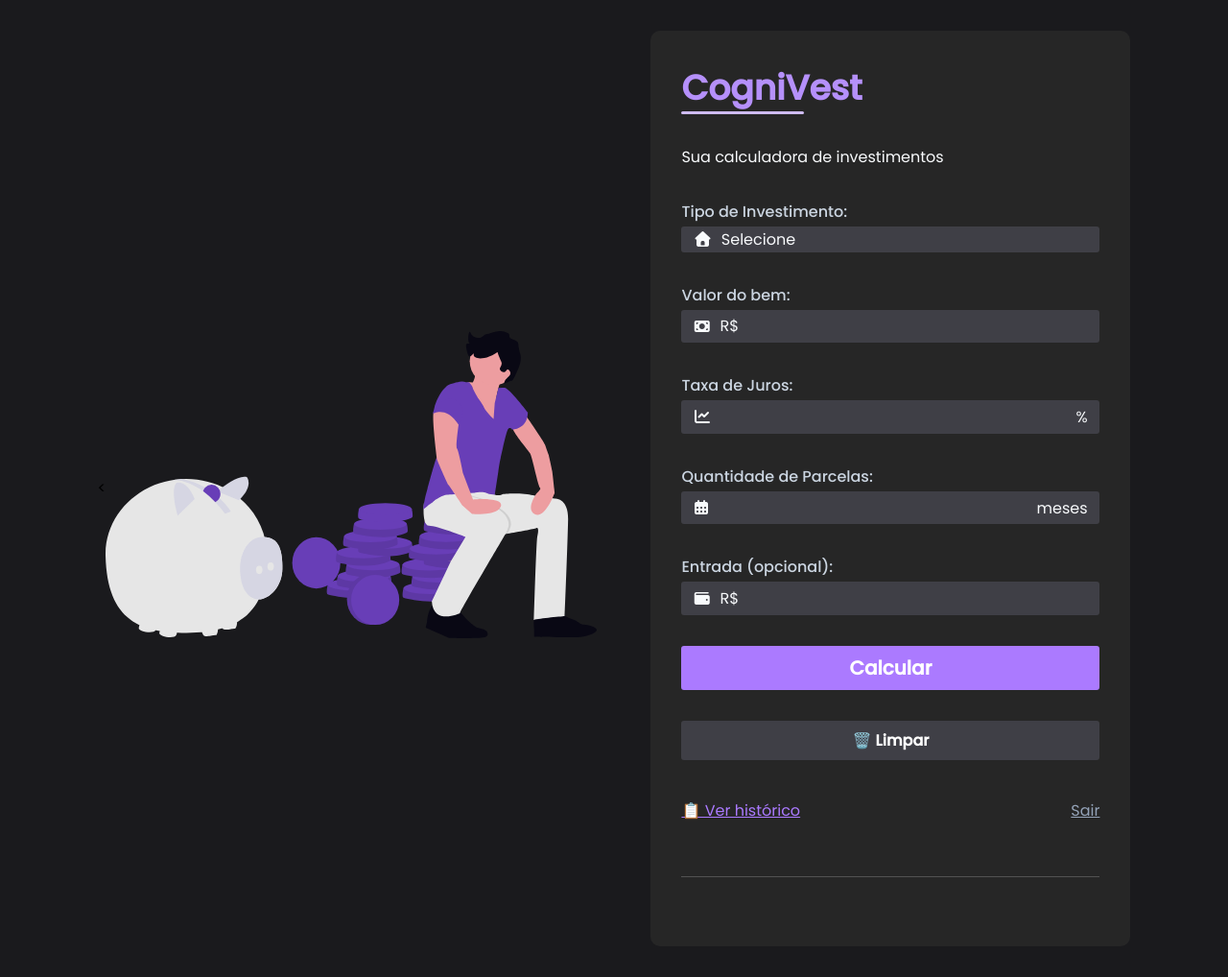
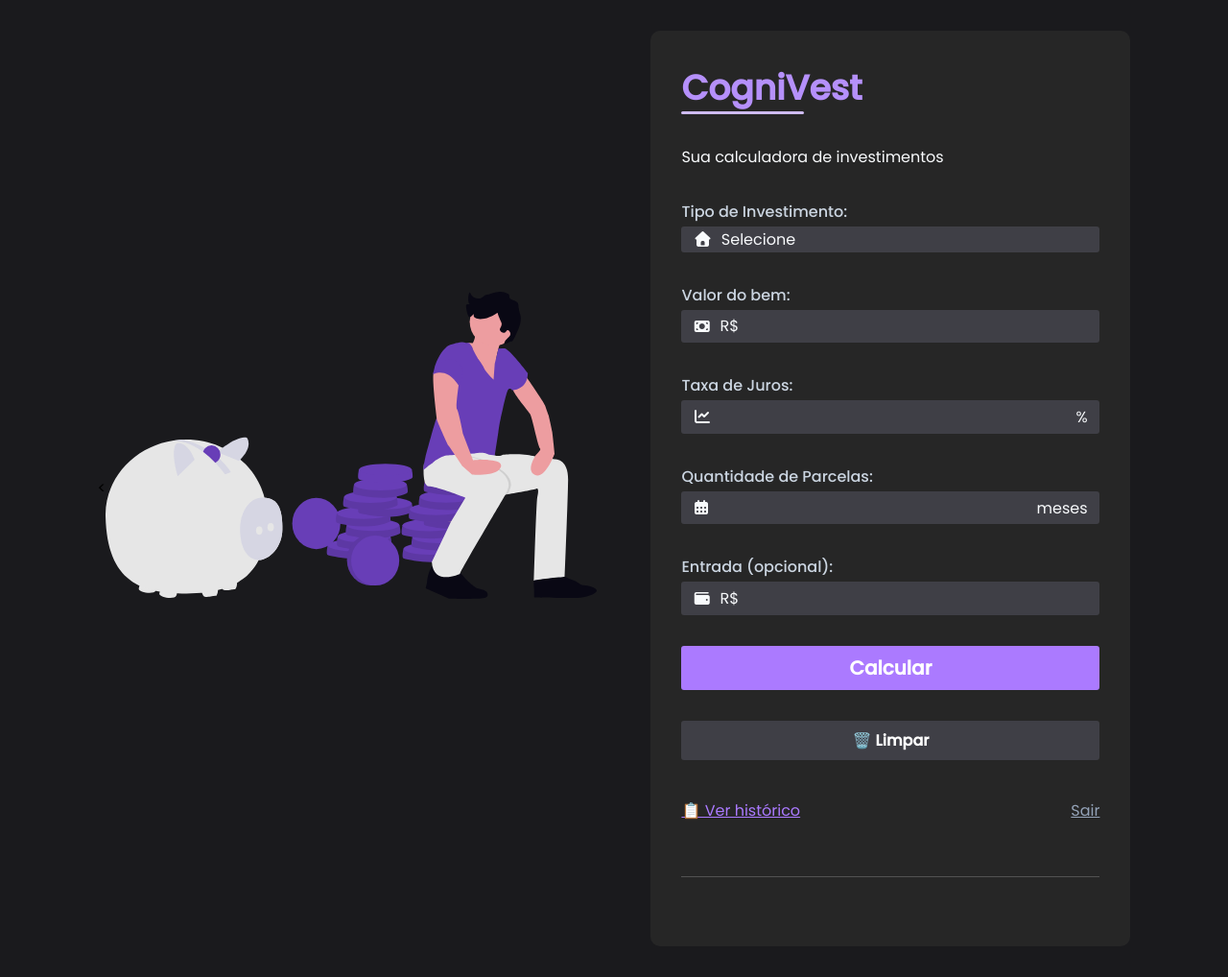
Before and after one commit to fepedr0/cognivest, a Flask app: page /calculadora in a window 1280 px wide. Shown: the whole page at 96% size. Run offline with Flask 3, Linux system fonts and the light colour scheme; the visitor is signed in with stand-in values (Sample User, id 1); some libraries are stand-ins or nearby versions.

Commit message:
corrige posição da imagem

```diff
--- a/assets/css/style.css
+++ b/assets/css/style.css
@@ -19,11 +19,16 @@ body{
 
 #container {
     display: flex;
-    align-items: center;
+    align-items: flex-start;
     justify-content: center;
     gap: 3.5rem;
     flex-wrap: wrap;
 }
+
+#img {
+    padding-top: 17rem;
+}
+
 
 #img img {
     width: 32rem;
```
